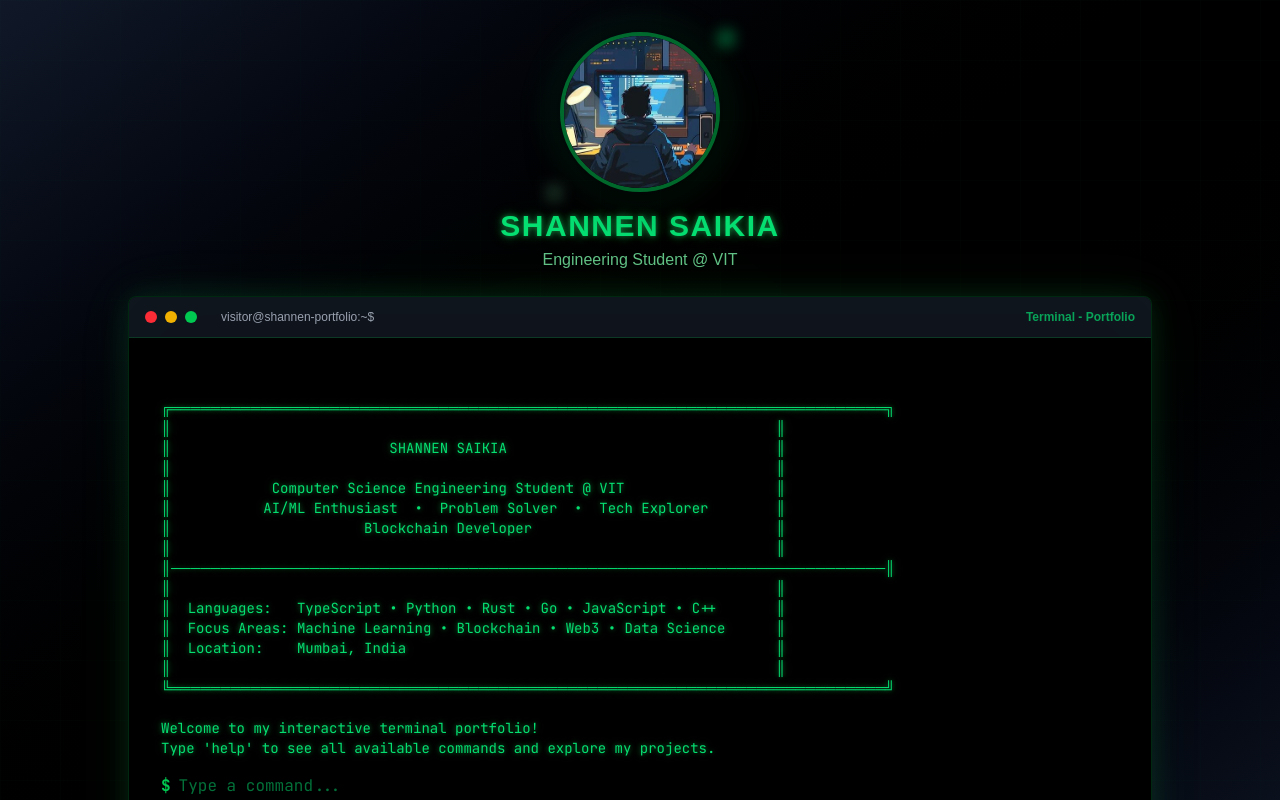
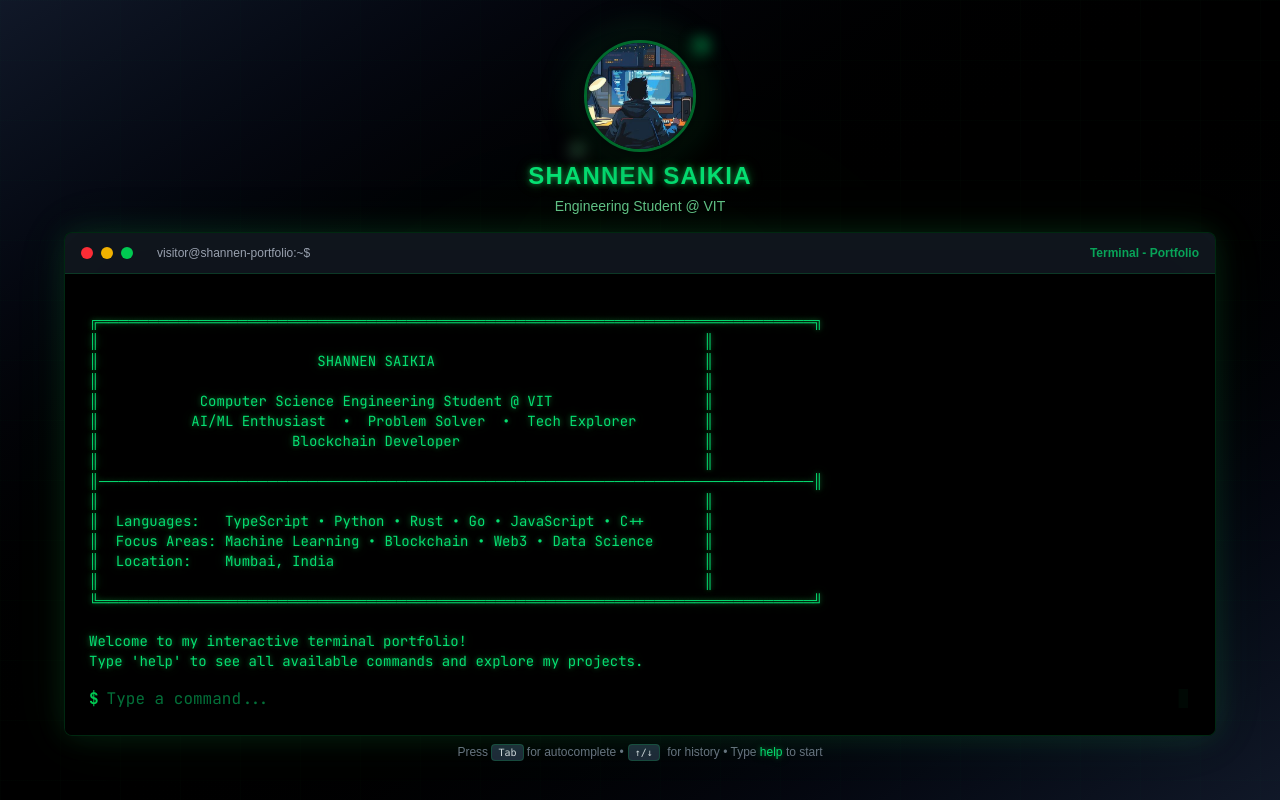
Before and after one commit to myst9811/terminal-portfolio, a Next.js app: page / in a window 1280 px wide. Shown: the top 800 px of the page. Built offline with nearby package versions, Linux system fonts and the light colour scheme.

Commit message:
chore: resizing

```diff
--- a/src/components/Avatar.tsx
+++ b/src/components/Avatar.tsx
@@ -36,7 +36,7 @@ export default function Avatar() {
       <motion.div
         whileHover={{ scale: 1.05, rotate: 5 }}
         transition={{ type: "spring", stiffness: 300, damping: 20 }}
-        className="relative w-32 h-32 sm:w-40 sm:h-40 rounded-full overflow-hidden border-4 border-green-500/50 shadow-2xl"
+        className="relative w-24 h-24 sm:w-28 sm:h-28 rounded-full overflow-hidden border-3 border-green-500/50 shadow-2xl"
       >
         <Image
           src="/Developer programmer-Программист-разработчик.jpeg"
--- a/src/components/Terminal.tsx
+++ b/src/components/Terminal.tsx
@@ -159,17 +159,17 @@ export default function Terminal() {
   };
 
   return (
-    <div className="relative min-h-screen bg-gradient-to-br from-gray-900 via-black to-gray-900 flex items-center justify-center p-4 sm:p-8 overflow-hidden">
+    <div className="relative h-screen bg-gradient-to-br from-gray-900 via-black to-gray-900 flex items-center justify-center p-3 sm:p-6 overflow-hidden">
       {/* Interactive Background */}
       <InteractiveBackground />
 
-      <div className="relative z-10 w-full max-w-5xl flex flex-col items-center gap-6">
+      <div className="relative z-10 w-full max-w-6xl h-full flex flex-col items-center justify-center gap-3 sm:gap-4 py-4">
         {/* Avatar Section */}
         <motion.div
           initial={{ opacity: 0, y: -30 }}
           animate={{ opacity: 1, y: 0 }}
           transition={{ duration: 0.6, ease: "easeOut" }}
-          className="flex flex-col items-center gap-4"
+          className="flex flex-col items-center gap-2 flex-shrink-0"
         >
           <Avatar />
           <motion.div
@@ -178,10 +178,10 @@ export default function Terminal() {
             transition={{ delay: 0.5, duration: 0.8 }}
             className="text-center"
           >
-            <h1 className="text-2xl sm:text-3xl font-bold text-green-400 tracking-wider glow-text">
+            <h1 className="text-xl sm:text-2xl font-bold text-green-400 tracking-wider glow-text">
               SHANNEN SAIKIA
             </h1>
-            <p className="text-sm sm:text-base text-green-300/80 mt-1">
+            <p className="text-xs sm:text-sm text-green-300/80 mt-1">
               Engineering Student @ VIT
             </p>
           </motion.div>
@@ -192,11 +192,11 @@ export default function Terminal() {
           initial={{ opacity: 0, scale: 0.95, y: 20 }}
           animate={{ opacity: 1, scale: 1, y: 0 }}
           transition={{ duration: 0.5, delay: 0.3 }}
-          className="w-full"
+          className="w-full flex-1 flex flex-col min-h-0"
         >
           {/* Terminal Window */}
           <div
-            className="bg-black/90 backdrop-blur-sm rounded-lg shadow-2xl border border-green-500/20 overflow-hidden terminal-glow"
+            className="bg-black/90 backdrop-blur-sm rounded-lg shadow-2xl border border-green-500/20 overflow-hidden terminal-glow flex flex-col h-full"
             onClick={handleTerminalClick}
           >
             {/* Terminal Header/Title Bar */}
@@ -204,7 +204,7 @@ export default function Terminal() {
               initial={{ opacity: 0 }}
               animate={{ opacity: 1 }}
               transition={{ delay: 0.4, duration: 0.5 }}
-              className="bg-gray-800/50 px-4 py-3 flex items-center justify-between border-b border-green-500/20"
+              className="bg-gray-800/50 px-3 py-2 sm:px-4 sm:py-3 flex items-center justify-between border-b border-green-500/20 flex-shrink-0"
             >
               <div className="flex items-center gap-2">
                 <div className="flex gap-2">
@@ -233,7 +233,7 @@ export default function Terminal() {
           {/* Terminal Content */}
           <div
             ref={terminalRef}
-            className="bg-black/95 text-green-400 font-mono p-6 sm:p-8 h-[70vh] overflow-y-auto cursor-text custom-scrollbar"
+            className="bg-black/95 text-green-400 font-mono p-4 sm:p-6 flex-1 overflow-y-auto cursor-text custom-scrollbar"
           >
             {/* Output History */}
             <div className="space-y-4 mb-4">
@@ -326,11 +326,11 @@ export default function Terminal() {
             initial={{ opacity: 0 }}
             animate={{ opacity: 1 }}
             transition={{ delay: 0.8, duration: 0.5 }}
-            className="mt-4 text-center text-gray-500 text-xs sm:text-sm"
+            className="mt-2 text-center text-gray-500 text-xs flex-shrink-0"
           >
             <p>
-              Press <kbd className="px-2 py-1 bg-gray-800 rounded text-gray-300 border border-green-500/20">Tab</kbd> for autocomplete •
-              <kbd className="px-2 py-1 bg-gray-800 rounded text-gray-300 mx-1 border border-green-500/20">↑/↓</kbd> for history •
+              Press <kbd className="px-1.5 py-0.5 bg-gray-800 rounded text-gray-300 border border-green-500/20 text-[10px]">Tab</kbd> for autocomplete •
+              <kbd className="px-1.5 py-0.5 bg-gray-800 rounded text-gray-300 mx-1 border border-green-500/20 text-[10px]">↑/↓</kbd> for history •
               Type <span className="text-green-400 glow-text">help</span> to start
             </p>
           </motion.div>
--- a/src/data/portfolio.ts
+++ b/src/data/portfolio.ts
@@ -119,7 +119,7 @@ blockchain implementations to AI-powered documentation systems.`,
     instagram: "https://instagram.com/shannen_1197",
   },
 
-  resume: "https://drive.google.com/file/d/1tiGbnId9denD3693wvMVifmbAeaGbTIu/view?usp=drive_link", // Add your resume link here
+  resume: "/ShannenSaikia_Updated_Resume (1).pdf",
 
   achievements: [
     "18 Public GitHub Repositories",
```
Also changed, not shown: 1 other file (tests, documents, lock files or other folders).
